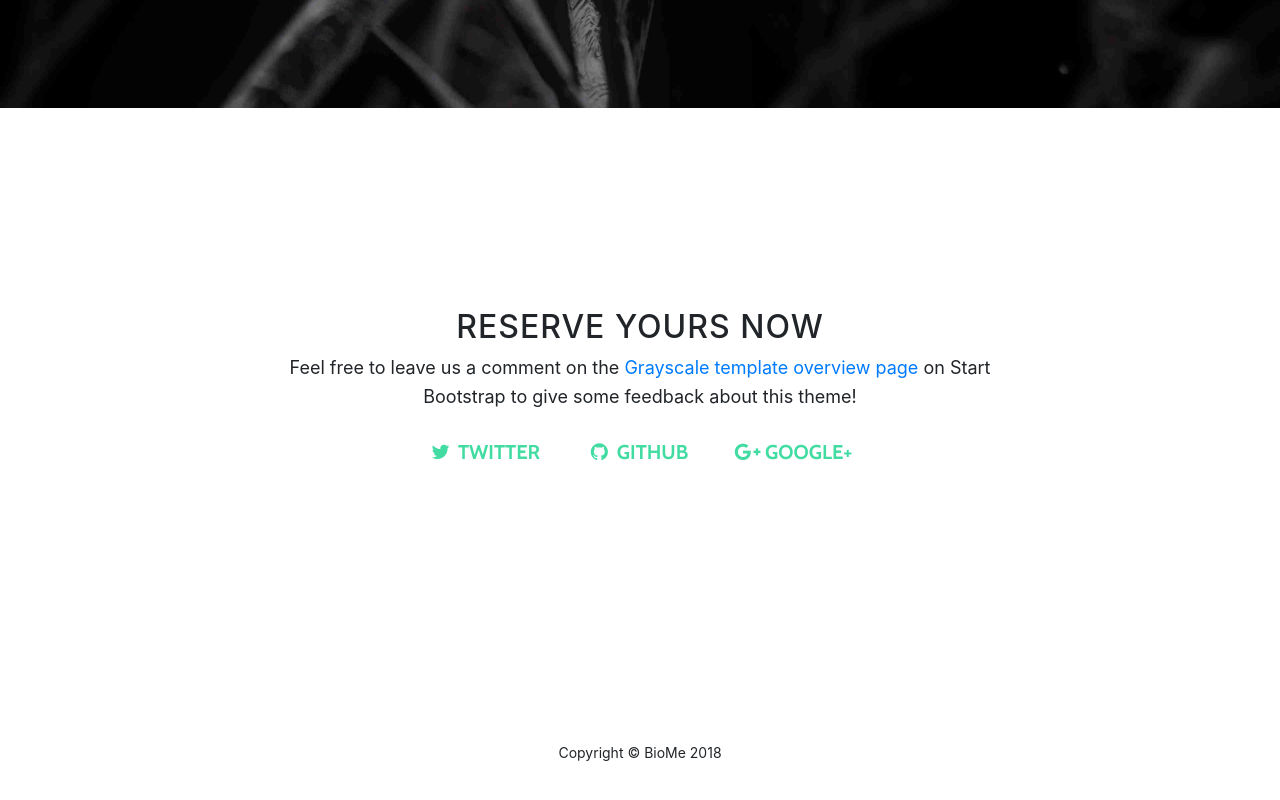
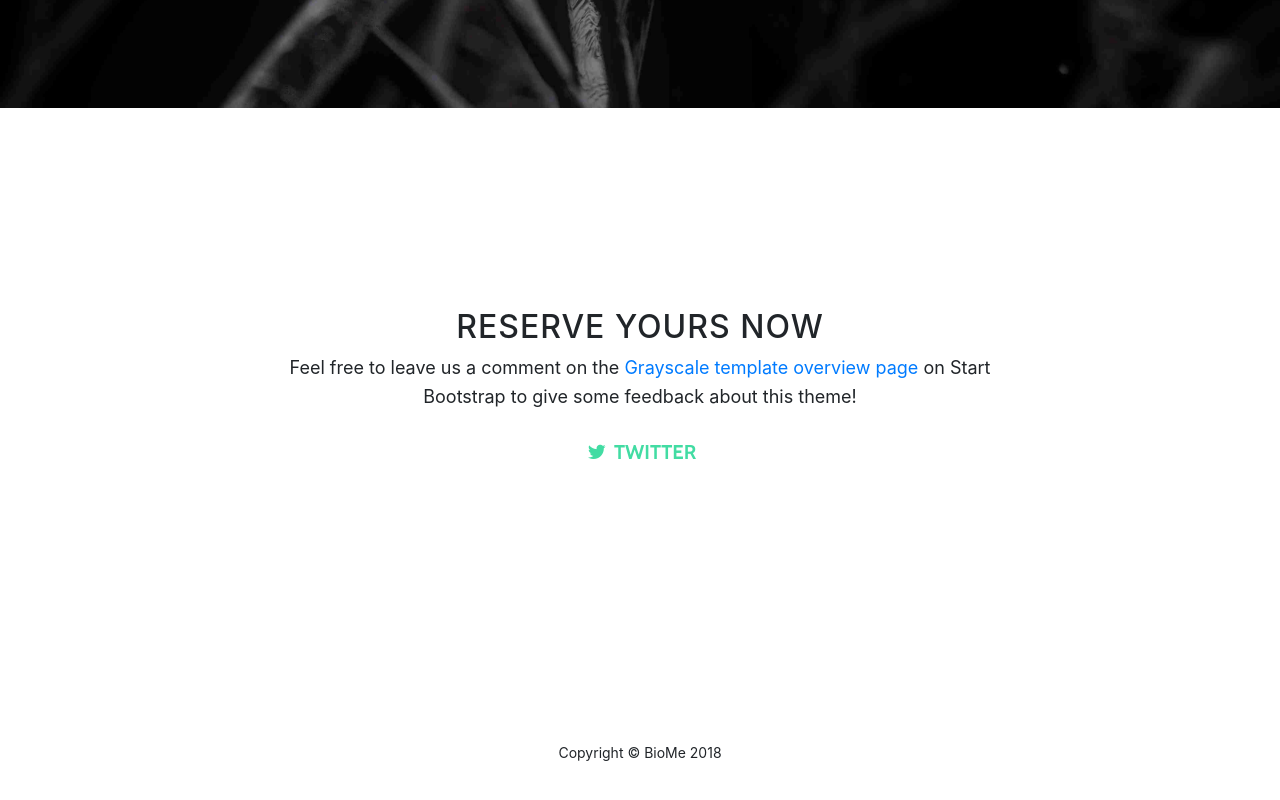
Before and after one commit to bioMe-midnight/bioMe-midnight.github.io, a website with bundled scripts: page index.html in a window 1280 px wide. Shown: the part 1966-2766 px from the top of the page. Built offline with nearby package versions, Linux system fonts and the light colour scheme.

Commit message:
Update index.html

```diff
--- a/index.html
+++ b/index.html
@@ -94,7 +94,7 @@
     </section>
 
     <!-- Contact Section -->
-    <section id="contact" class="content-section text-center">
+    <section id="contact" class="content-section text-center order-section">
       <div class="container">
         <div class="row">
           <div class="col-lg-8 mx-auto">
@@ -107,18 +107,6 @@
                 <a href="https://twitter.com/SBootstrap" class="btn btn-default btn-lg">
                   <i class="fa fa-twitter fa-fw"></i>
                   <span class="network-name">Twitter</span>
-                </a>
-              </li>
-              <li class="list-inline-item">
-                <a href="https://github.com/BlackrockDigital/startbootstrap" class="btn btn-default btn-lg">
-                  <i class="fa fa-github fa-fw"></i>
-                  <span class="network-name">Github</span>
-                </a>
-              </li>
-              <li class="list-inline-item">
-                <a href="https://plus.google.com/+Startbootstrap/posts" class="btn btn-default btn-lg">
-                  <i class="fa fa-google-plus fa-fw"></i>
-                  <span class="network-name">Google+</span>
                 </a>
               </li>
             </ul>
```
